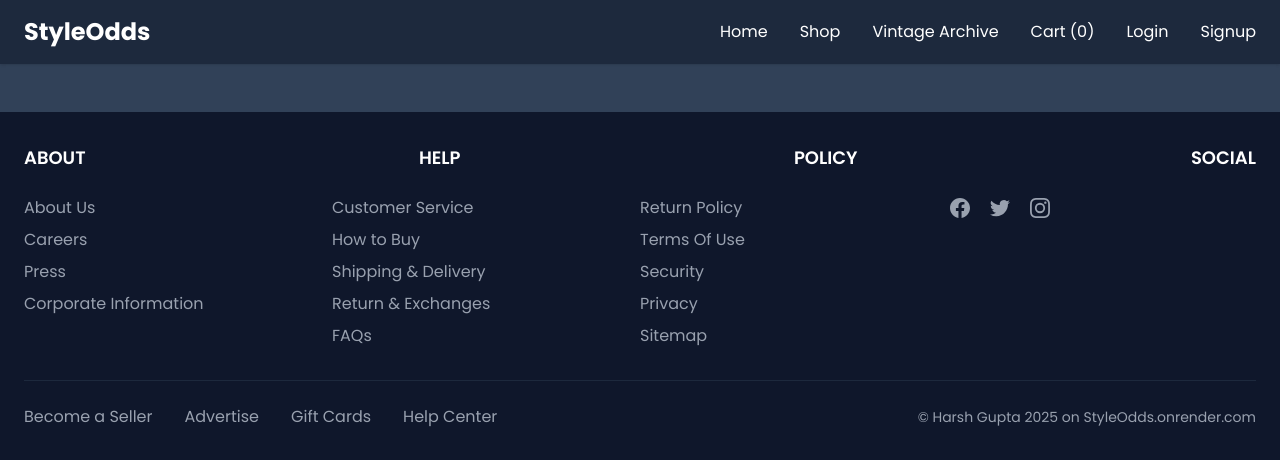
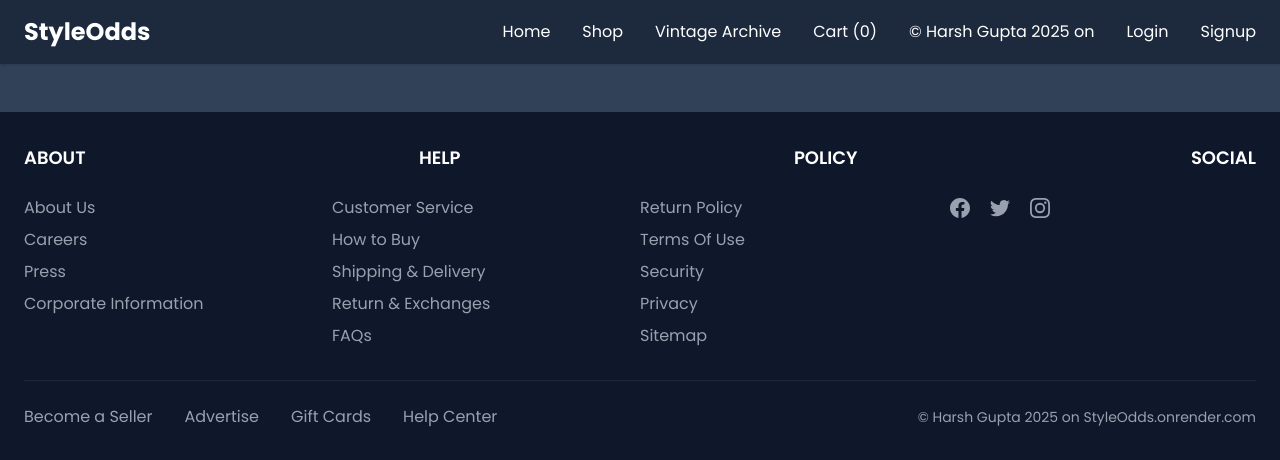
Before and after one commit to harshgupta2125/styleodds, a Django app: page /base in a window 1280 px wide. Shown: the top 460 px of the page. Run offline with Django 5.2, Linux system fonts and the light colour scheme; style sheets or scripts are compiled from the project's sources; some libraries are stand-ins or nearby versions.

Commit message:
Update base.html

```diff
--- a/templates/base.html
+++ b/templates/base.html
@@ -150,6 +150,7 @@
                 <a href="{% url 'cart' %}" class="hover:text-white transition">Cart (<span id="cart-count">0</span>)</a>
                 {% if user.is_authenticated %}
                 <div x-data="{ open: false }" class="relative w-full md:w-auto">
+                        &copy; Harsh Gupta 2025 on <a href="https://styleodds.onrender.com
                     <button @click="open = !open" class="rounded-full bg-slate-700 p-2" aria-haspopup="true" aria-expanded="false">
                         👤
                     </button>
@@ -159,6 +160,7 @@
                     </div>
                 </div>
                 {% else %}
+                        &copy; Harsh Gupta 2025 on <a href="https://styleodds.onrender.com
                 <a href="{% url 'login' %}" class="hover:text-white">Login</a>
                 <a href="{% url 'signup' %}" class="hover:text-white">Signup</a>
                 {% endif %}
@@ -167,6 +169,7 @@
     </header>
     <script>
         // Toggle Menu Function
+                        &copy; Harsh Gupta 2025 on <a href="https://styleodds.onrender.com
         function toggleMenu() {
             const hamburger = document.querySelector('.hamburger');
             const navMenu = document.querySelector('.nav-menu');
@@ -273,7 +276,7 @@
                         <a href="#" class="footer-link">Help Center</a>
                     </div>
                     <div class="text-sm">
-                        &copy; Harsh Gupta 2025 on <a href="https://www.StyleOdds.onrender.com">StyleOdds.onrender.com</a>
+                        &copy; Harsh Gupta 2025 on <a href="https://styleodds.onrender.com/">StyleOdds.onrender.com</a>
                     </div>
                 </div>
             </div>
```
